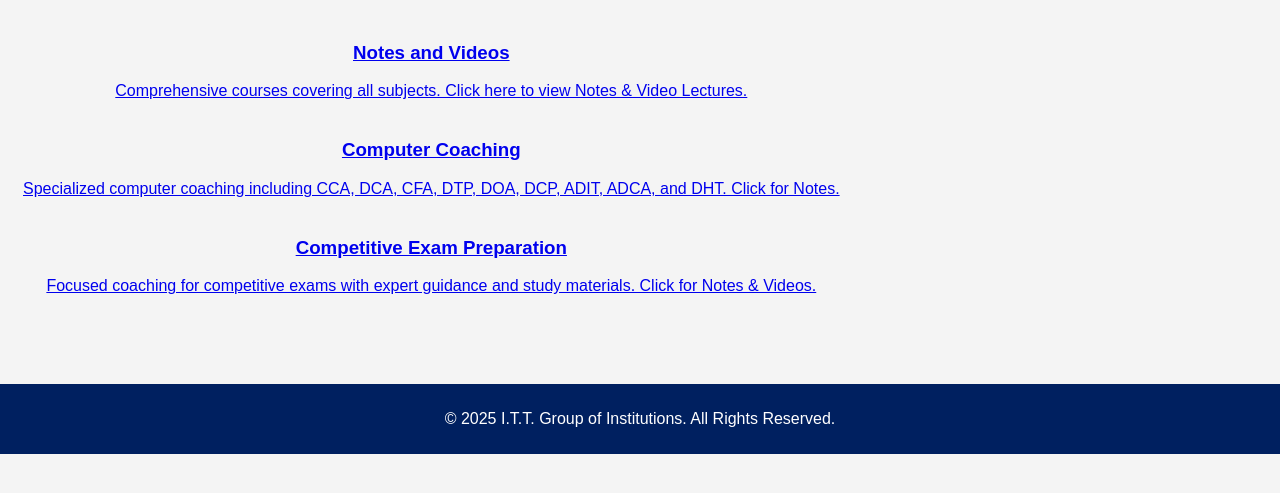
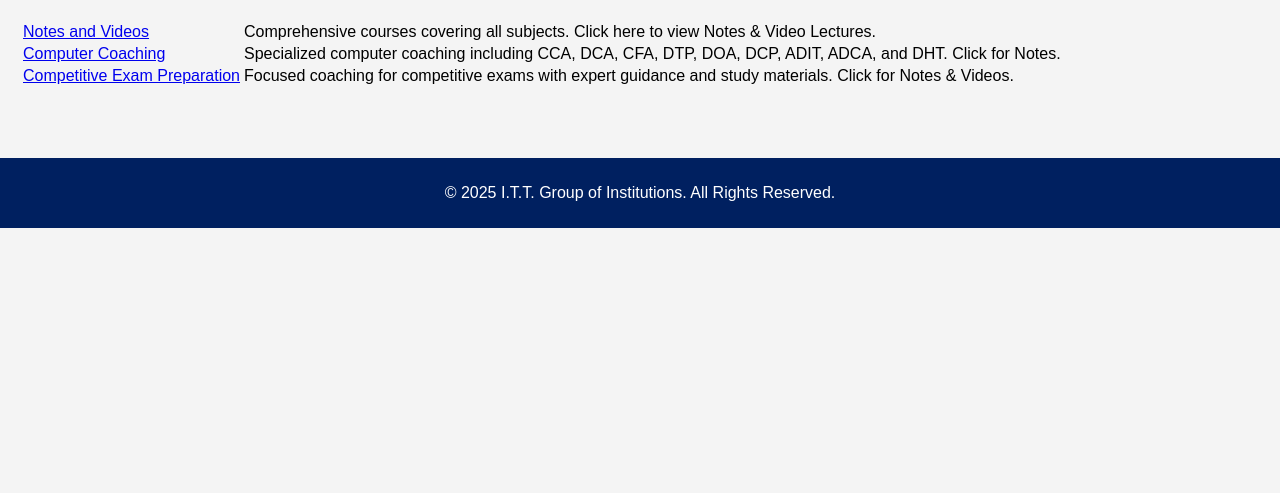
Before and after one commit to shreyansh-cs/itt, a PHP site: page /frontend/courses.php in a window 1280 px wide. Shown: the part 70-563 px from the top of the page. Run offline with PHP 8.4, Linux system fonts and the light colour scheme; the visitor is signed in with stand-in values (Sample User, id 1); some libraries are stand-ins or nearby versions.

Commit message:
adding few css for courses page

```diff
--- a/frontend/courses.php
+++ b/frontend/courses.php
@@ -2,38 +2,23 @@
 ob_start();
 $title = "Courses";
 ?>
-  <table>
+  <table class='courses'>
   <tr>
-  <td class='td_courses'>
-  <a href="usernoteslist.php" class="course-link">
-      <div class="course-card">
-        <!--img src="course1.jpg" alt="6th to 12th All Subjects"-->
-        <h3>Notes and Videos</h3>
-        <p>Comprehensive courses covering all subjects. Click here to view Notes & Video Lectures.</p>
-      </div>
-    </a>
+  <td class='first'>
+  <a href="usernoteslist.php" class="course-link">Notes and Videos</a>
   </td>
+  <td class='second'>Comprehensive courses covering all subjects. Click here to view Notes & Video Lectures.</td>
   <tr>
-  <td class='td_courses'>
-  <a href="computercoaching.php" class="course-link">
-      <div class="course-card">
-        <!--img src="course2.jpg" alt="Computer Coaching"-->
-        <h3>Computer Coaching</h3>
-        <p>Specialized computer coaching including CCA, DCA, CFA, DTP, DOA, DCP, ADIT, ADCA, and DHT. Click for Notes.</p>
-      </div>
-    </a>
+  <td class='first'>
+  <a href="computercoaching.php" class="course-link">Computer Coaching</a>
   </td>
+  <td class='second'>Specialized computer coaching including CCA, DCA, CFA, DTP, DOA, DCP, ADIT, ADCA, and DHT. Click for Notes.</td>
   </tr>
   <tr>
-  <td class='td_courses'>
-  <a href="competitiveexam.php" class="course-link">
-      <div class="course-card">
-        <!--img src="course3.jpg" alt="Competitive Exam Preparation"-->
-        <h3>Competitive Exam Preparation</h3>
-        <p>Focused coaching for competitive exams with expert guidance and study materials. Click for Notes & Videos.</p>
-      </div>
-    </a>
+  <td class='first'>
+  <a href="competitiveexam.php" class="course-link">Competitive Exam Preparation</a>
   </td>
+  <td class='second'>Focused coaching for competitive exams with expert guidance and study materials. Click for Notes & Videos.</td>
   </tr>
   </table>
 
--- a/frontend/css/styles.css
+++ b/frontend/css/styles.css
@@ -101,6 +101,14 @@ header .logo h1 {
     color: red;
 }
 
+.courses .first {
+    text-align: left;
+}
+
+.courses .second {
+    text-align: left;
+}
+
 /* Mobile Responsiveness */
 @media (max-width: 768px) {
     nav ul {
```
